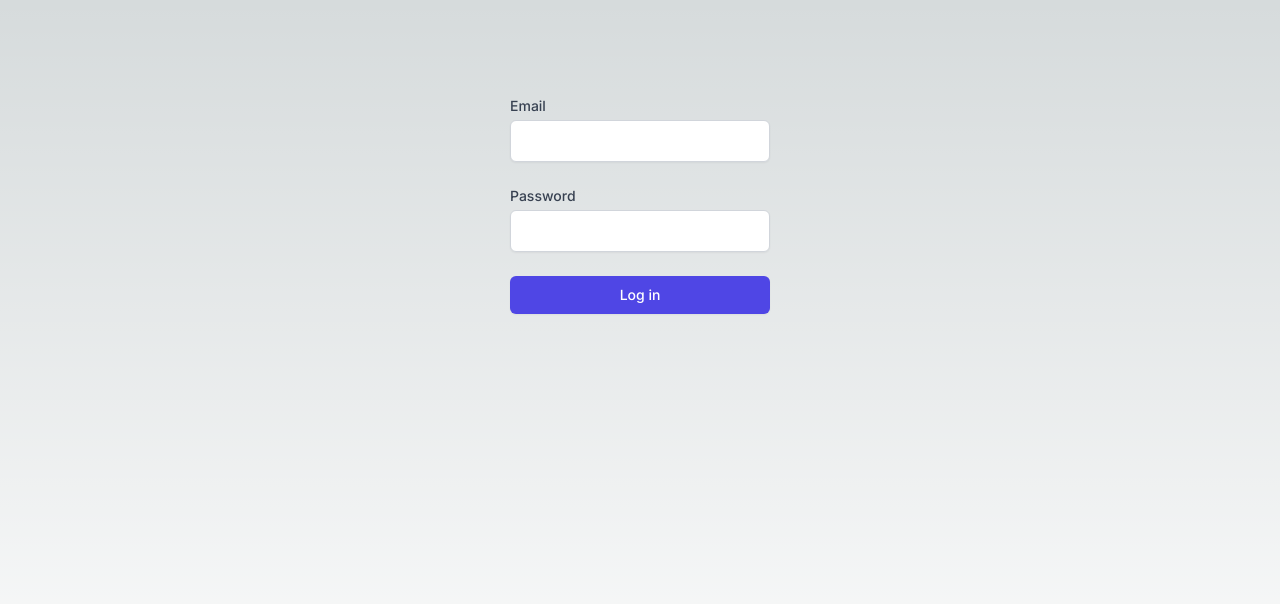
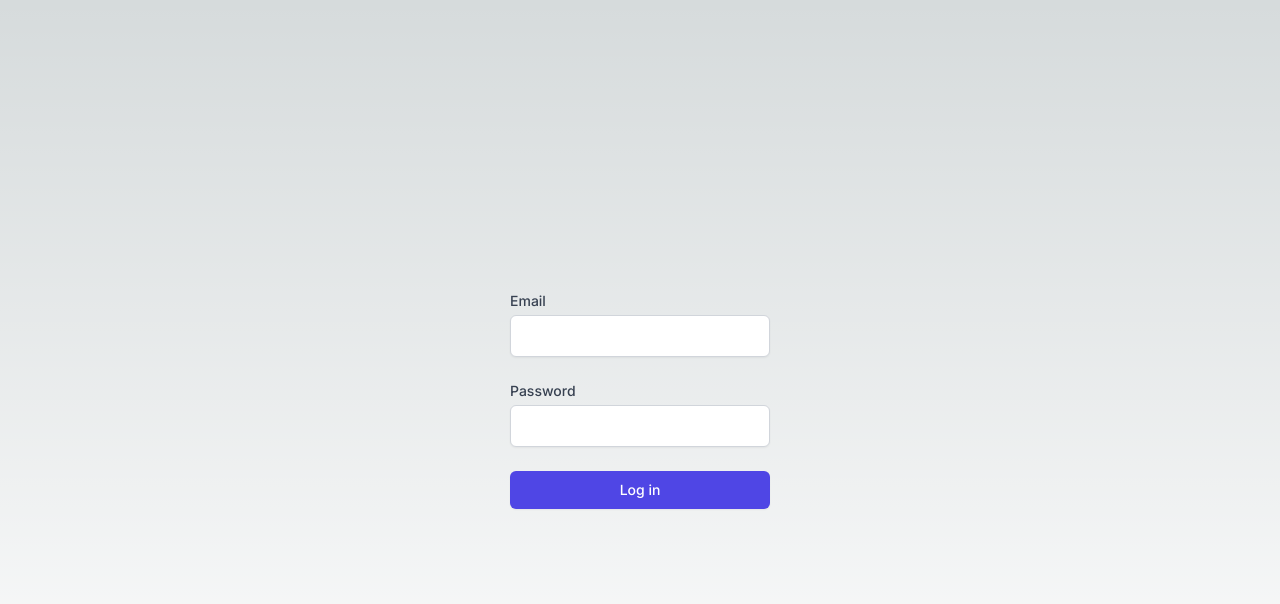
Before and after one commit to jeff-soriano/login-app, a Next.js app: page / in a window 1280 px wide. Shown: the top 604 px of the page. Built offline with nearby package versions, Linux system fonts and the light colour scheme.

Commit message:
Vertically center the login component

```diff
--- a/app/page.tsx
+++ b/app/page.tsx
@@ -1,9 +1,8 @@
 import LoginForm from '@/components/LoginForm'
-import Image from 'next/image'
 
 export default function Home() {
   return (
-    <main className="flex min-h-screen flex-col items-center justify-between p-24">
+    <main className="flex min-h-screen flex-col items-center justify-center p-24">
       <LoginForm />
     </main>
   )
```
